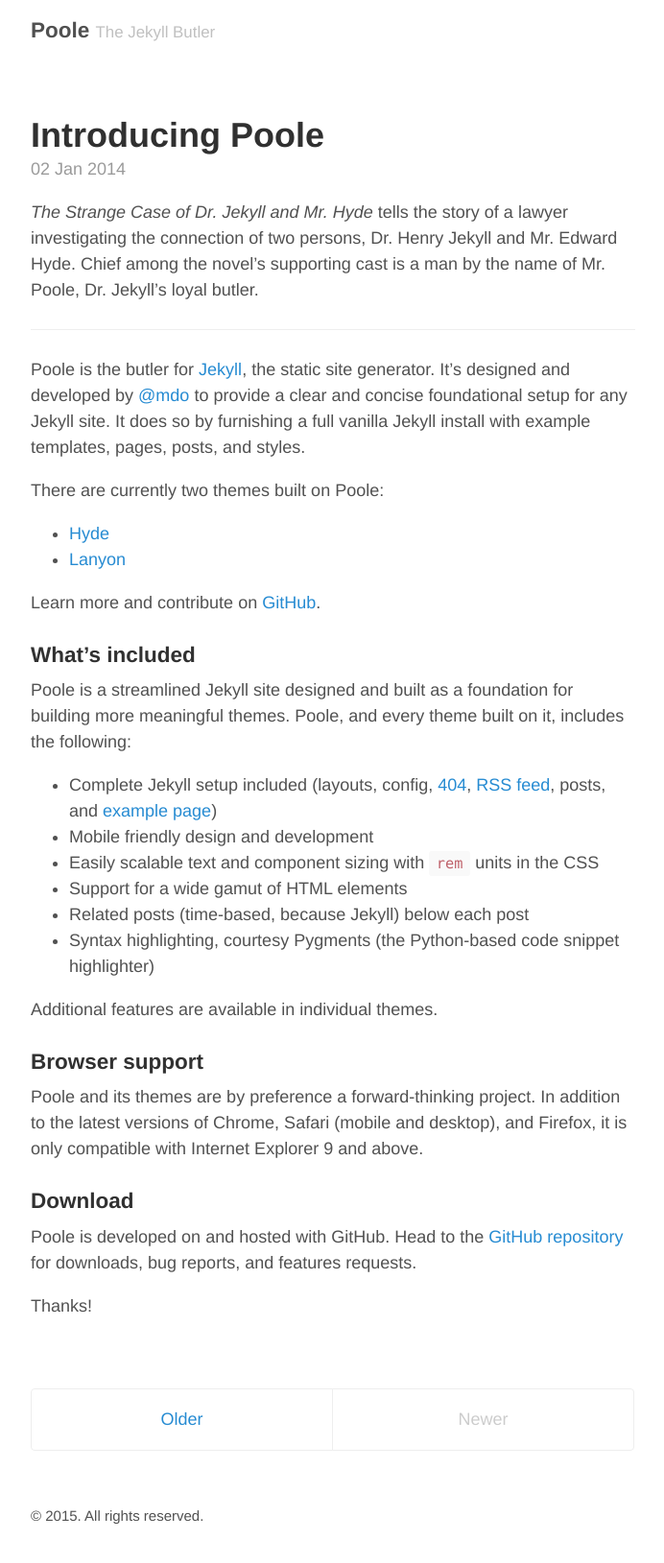
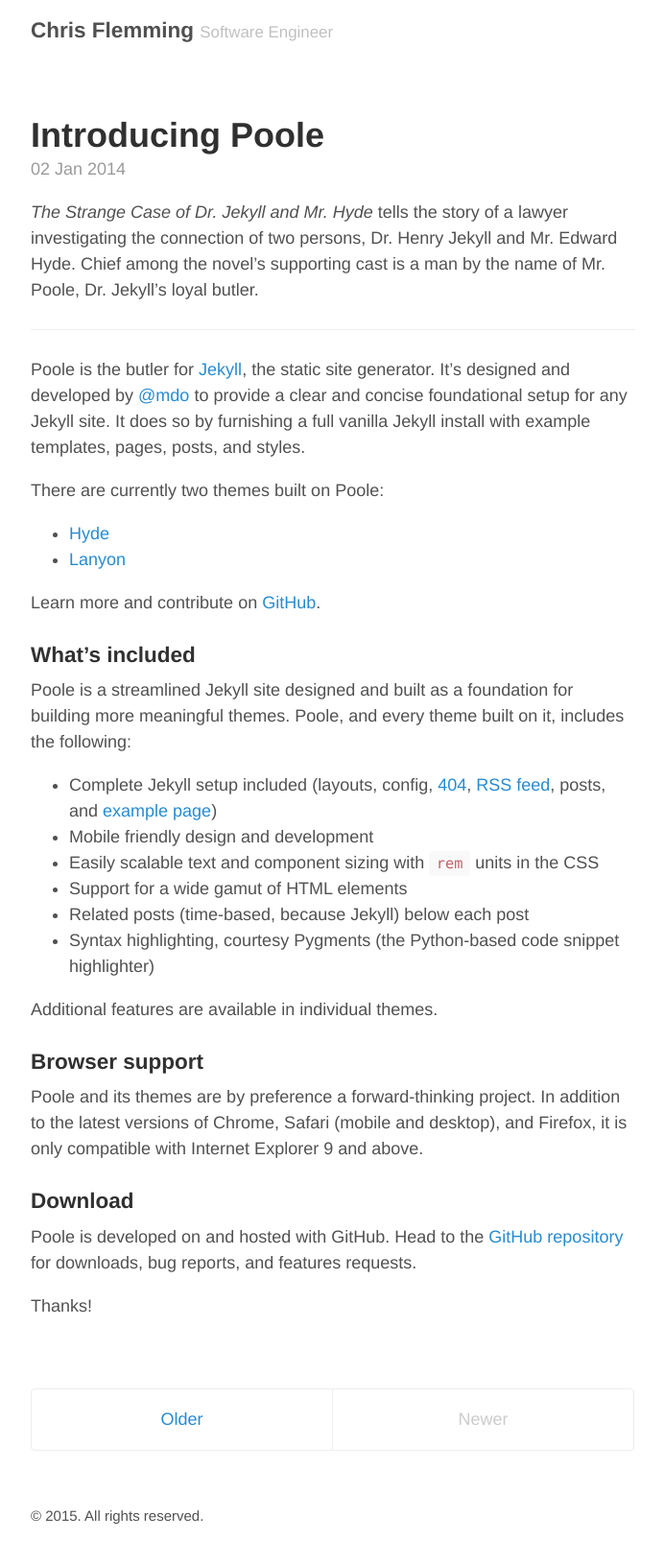
Before and after one commit to chrisflemming/chrisflemming.github.io, a Jekyll site: the page built from index.html, in a window 1280 px wide. Shown: the whole page at 96% size, without its empty margins (293-985 px from the left). Built offline with Jekyll 4.4.1, drawn with Linux system fonts in a browser that asks for light colours; the list of posts is cut into pages by our own code.

Commit message:
Configuration
Basic configuration changes

```diff
--- a/_config.yml
+++ b/_config.yml
@@ -5,9 +5,9 @@
 relative_permalinks: true
 
 # Setup
-title:               Poole
-tagline:             The Jekyll Butler
-url:                 http://getpoole.com
+title:               Chris Flemming
+tagline:             'Software Engineer'
+url:                 http://cpf.id.au
 paginate:            1
 baseurl:             ""
 
@@ -20,11 +20,10 @@
 
 # About/contact
 author:
-  name:              Mark Otto
-  url:               https://twitter.com/mdo
-  email:             markdotto@gmail.com
+  name:              Chris Flemming
+  url:               http://cpf.id.au
 
 # Custom vars
 version:             1.0.0
 github:
-  repo:              https://github.com/poole/poole
+  repo:              https://github.com/chrisflemming/chrisflemming.github.io
```
